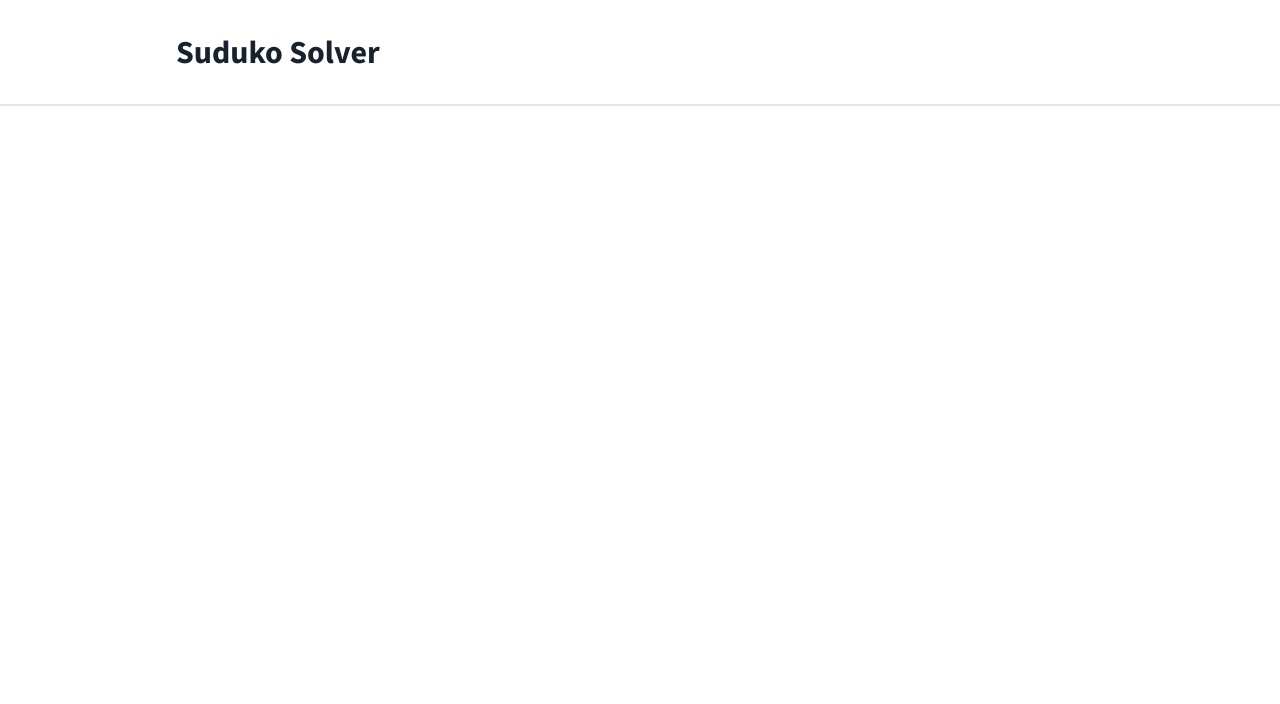
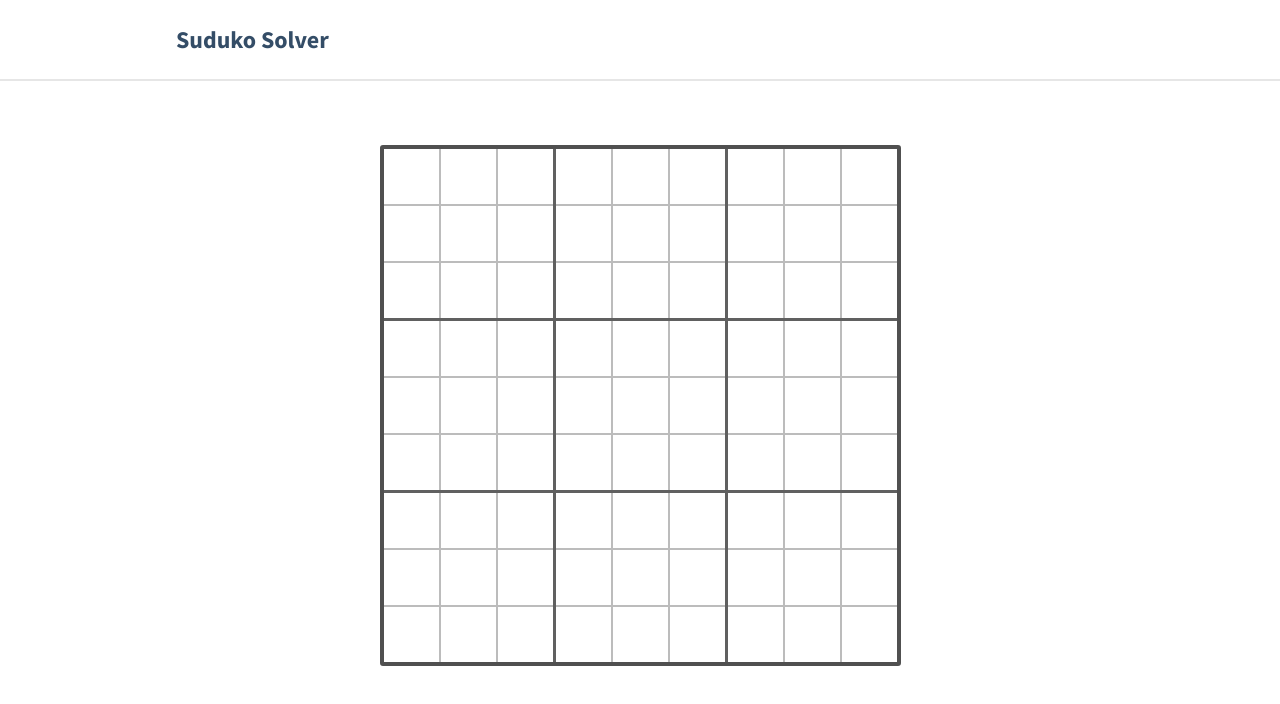
Before and after one commit to meamitverma/suduko-solver, a plain HTML site: page index.html in a window 1280 px wide. Drawn offline with Linux system fonts and the light colour scheme.

Commit message:
grid structure done

```diff
--- a/index.html
+++ b/index.html
@@ -19,7 +19,27 @@
             <div class="logo">Suduko Solver</div>
         </div>
     </section>
+    <section class="body">
+        <div id="main-box">
+            <div id="row1" class="row">
+                <div id="box1" class="box top-left">
 
+                </div>
+                <div id="box2" class="box top-center"></div>
+                <div id="box3" class="box top-right"></div>
+            </div>
+            <div id="row2" class="row">
+                <div id="box4" class="box center-left"></div>
+                <div id="box5" class="box center-center"></div>
+                <div id="box6" class="box center-right"></div>
+            </div>
+            <div id="row3" class="row">
+                <div id="box7" class="box bottom-left"></div>
+                <div id="box8" class="box bottom-center"></div>
+                <div id="box9" class="box bottom-right"></div>
+            </div>
+        </div>
+    </section>
     </div>
     <script src="/scripts/script.js"></script>
 </body>
--- a/scripts/script.js
+++ b/scripts/script.js
@@ -0,0 +1,54 @@
+const createGrid = () => {
+    const boxes = document.getElementsByClassName('box')
+    for (var i = 0; i < boxes.length; i++) {
+        const box = boxes[i]
+        var cell1 = document.createElement('div')
+        cell1.id = `cell1`
+        cell1.className = 'cell top-left'
+        box.appendChild(cell1)
+
+        var cell2 = document.createElement('div')
+        cell2.id = `cell2`
+        cell2.className = 'cell top-center'
+        box.appendChild(cell2)
+
+        var cell3 = document.createElement('div')
+        cell3.id = `cell3`
+        cell3.className = 'cell top-right'
+        box.appendChild(cell3)
+
+        var cell4 = document.createElement('div')
+        cell4.id = `cell4`
+        cell4.className = 'cell center-left'
+        box.appendChild(cell4)
+
+        var cell5 = document.createElement('div')
+        cell5.id = `cell5`
+        cell5.className = 'cell center-center'
+        box.appendChild(cell5)
+
+        var cell6 = document.createElement('div')
+        cell6.id = `cell6`
+        cell6.className = 'cell center-right'
+        box.appendChild(cell6)
+
+        var cell7 = document.createElement('div')
+        cell7.id = `cell7`
+        cell7.className = 'cell bottom-left'
+        box.appendChild(cell7)
+
+        var cell8 = document.createElement('div')
+        cell8.id = `cell8`
+        cell8.className = 'cell bottom-center'
+        box.appendChild(cell8)
+
+        var cell9 = document.createElement('div')
+        cell9.id = `cell9`
+        cell9.className = 'cell bottom-right'
+        box.appendChild(cell9)
+
+
+    }
+}
+
+createGrid()
--- a/styles/style.css
+++ b/styles/style.css
@@ -3,14 +3,94 @@
     padding: 0;
     font-family: 'Source Sans Pro', sans-serif;
 }
+/* body {
+    background-color: rgb(249, 249, 249);
+} */
 
-/* Navbar */
+/* NAVBAR */
 .nav-container {
-    padding: 2rem 11rem;
+    padding: 1.5rem 11rem;
     border-bottom: 2px solid #e6e6e6;
 }
 .logo {
-    font-size: xx-large;
+    font-size: x-large;
     font-weight: 700;
-    color: #18222d;
+    color: #344D67;
 }
+
+
+/* GRID */
+#main-box {
+    display: grid;
+    grid-template-rows: repeat(3, auto);
+    width: 513px;
+    height: 513px;
+    margin: 4rem auto;
+    border: #505050 solid 4px;
+    border-radius: 3px;
+}
+.row {
+    display: grid;
+    grid-template-columns: repeat(3, auto);
+}
+
+
+/* BOXES */
+.box {
+    display: grid;
+    grid-template-columns: repeat(3, auto);
+    border: #606060 solid 3px;
+    height: 169px;
+}
+
+
+/* CELLS */
+.cell {
+    border: #bcbcbc solid 2px;
+    width: 55px;
+    height: 55px;
+}
+
+
+/* POSTIONS */
+.top-left {
+    border-top: none;
+    border-left: none;
+}
+.top-center {
+    border-top: none;
+    border-left: none;
+    border-right: none;
+}
+.top-right {
+    border-top: none;
+    border-right: none;
+}
+
+.center-left {
+    border-top: none;
+    border-bottom: none;
+    border-left: none;
+}
+.center-center {
+    border: none;
+}
+.center-right {
+    border-top: none;
+    border-bottom: none;
+    border-right: none;
+}
+
+.bottom-left {
+    border-bottom: none;
+    border-left: none;
+}
+.bottom-center {
+    border-bottom: none;
+    border-left: none;
+    border-right: none;
+}
+.bottom-right {
+    border-bottom: none;
+    border-right: none;
+}
```
